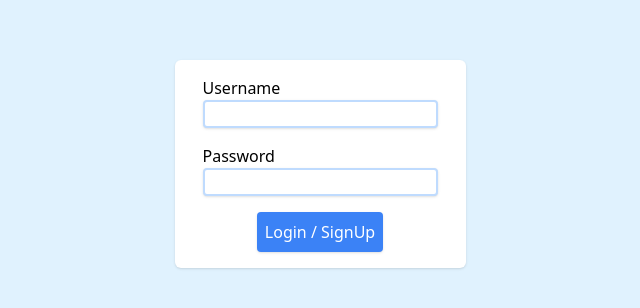
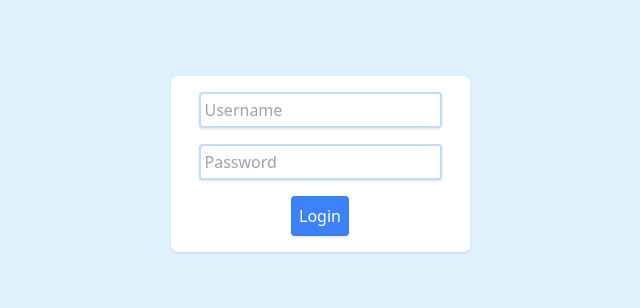
Before and after one commit to archita-b/codelingo_react_express, a React (Vite) app in the folder client/: page /login in a window 1280 px wide. Shown: the part 236-544 px from the top of the page, without its empty margins (320-960 px from the left). Built offline with nearby package versions, Linux system fonts and the light colour scheme.

Commit message:
user login function

```diff
--- a/client/src/components/Home.jsx
+++ b/client/src/components/Home.jsx
@@ -7,6 +7,7 @@ export default function Home() {
 
   return (
     <div>
+      <p>Home page</p>
       {selectedLesson === null ? (
         <LessonSelector setSelectedLesson={setSelectedLesson} />
       ) : (
--- a/client/src/components/LoginPage.jsx
+++ b/client/src/components/LoginPage.jsx
@@ -1,23 +1,37 @@
 import { useState } from "react";
+import { createUserSession } from "../requests";
 
 export default function LoginPage() {
   const [userName, setUserName] = useState("");
   const [password, setPassword] = useState("");
 
+  async function handleLogin() {
+    await createUserSession();
+  }
+
   return (
     <div className="flex justify-center items-center h-screen bg-sky-100">
       <div className="px-7 py-4 shadow bg-white rounded-md flex flex-col gap-2 space-y-2">
-        <label className="flex flex-col">
-          Username
-          <input className="shadow rounded border-[2px] border-blue-200"></input>
-        </label>
-        <label className="flex flex-col">
-          Password
-          <input className="shadow rounded border-[2px] border-blue-200"></input>
-        </label>
+        <input
+          value={userName}
+          onChange={(e) => setUserName(e.target.value)}
+          className="shadow rounded border-[2px] border-blue-200 p-1"
+          placeholder="Username"
+        ></input>
+
+        <input
+          value={password}
+          onChange={(e) => setPassword(e.target.value)}
+          className="shadow rounded border-[2px] border-blue-200 p-1"
+          placeholder="Password"
+        ></input>
+
         <div className="flex justify-center">
-          <button className="shadow rounded p-2 bg-blue-500 text-white font-medium">
-            Login / SignUp
+          <button
+            onClick={handleLogin}
+            className="shadow rounded p-2 bg-blue-500 text-white font-medium"
+          >
+            Login
           </button>
         </div>
       </div>
--- a/client/src/components/Navigation.jsx
+++ b/client/src/components/Navigation.jsx
@@ -7,8 +7,8 @@ import { isAuthenticated } from "../requests";
 export default function Navigation() {
   const navigate = useNavigate();
 
-  useEffect(() => {
-    const userStatus = isAuthenticated();
+  useEffect(async () => {
+    const userStatus = await isAuthenticated();
 
     if (userStatus === 401) {
       navigate("/login");
--- a/client/src/requests.js
+++ b/client/src/requests.js
@@ -10,11 +10,9 @@ export async function isAuthenticated() {
   const res = await fetch(url + "/sessions");
   return res.status;
 }
-// isAuthenticated();
 
 export async function getLessons() {
   const res = await fetch(url + "/lessons", { credentials: "include" });
-  // isAuthenticated(res);
   const data = await res.json();
   return data;
 }
@@ -23,7 +21,16 @@ export async function getQuestionsForLesson(lesson_id) {
   const res = await fetch(url + "/lessons/" + lesson_id, {
     credentials: "include",
   });
-  // isAuthenticated(res);
   const data = await res.json();
   return data;
 }
+
+export async function createUserSession(username, password) {
+  const res = await fetch(url + "/sessions", {
+    method: "POST",
+    headers: { "Content-type": "Application/json" },
+    body: JSON.stringify({ username, password }),
+  });
+  const data = await res.json();
+  return data;
+}
```
